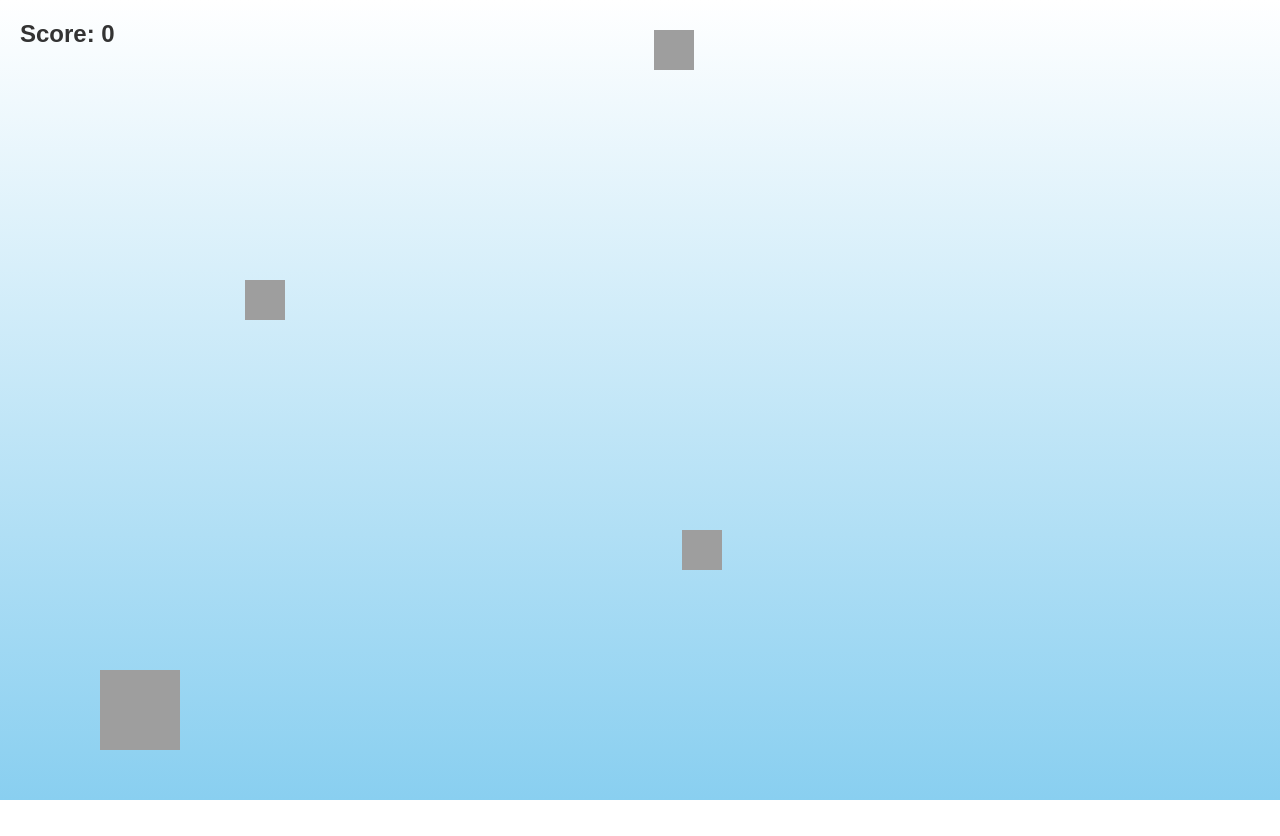
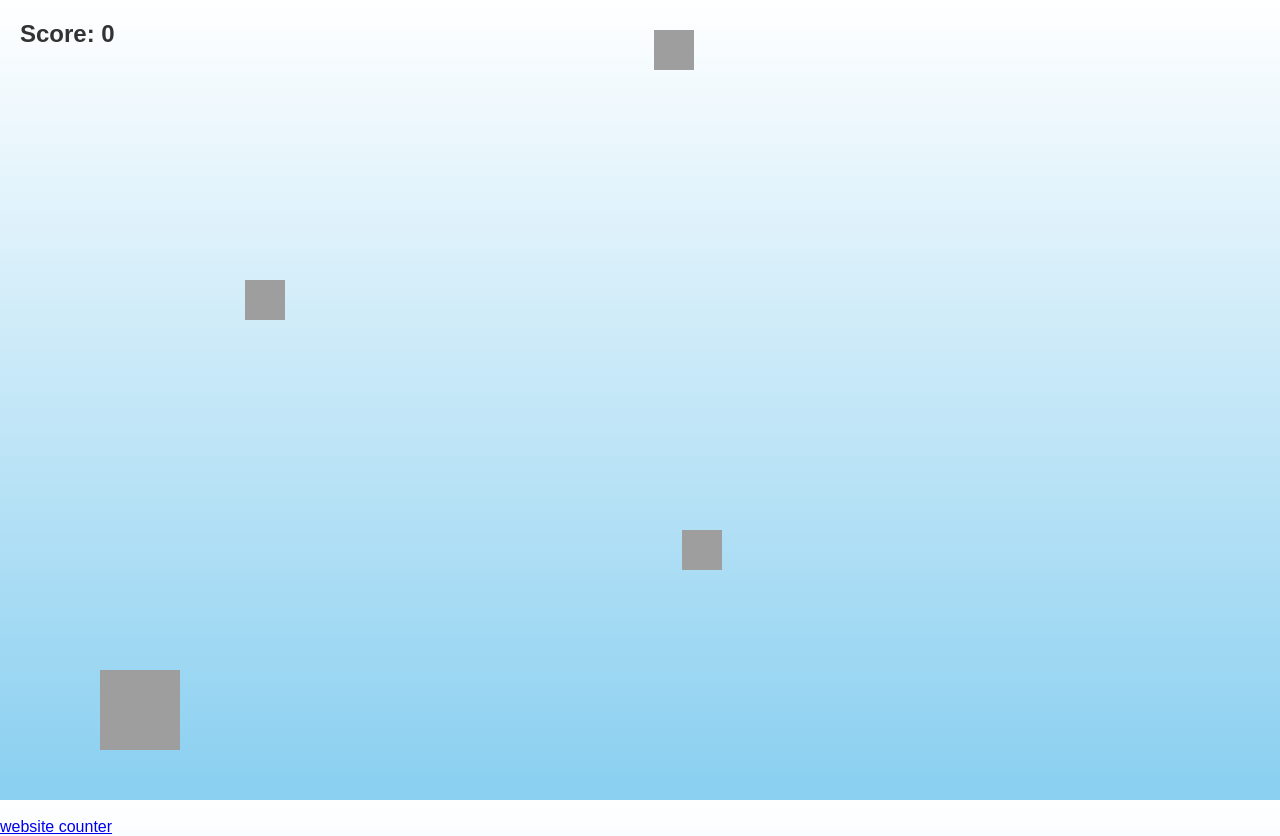
Before and after one commit to tamana134-coder/cat-coin-game-, a plain HTML site: page index.html in a window 1280 px wide. Before the commit the page ends 800 px from the top, so only its background shows below. Drawn offline with Linux system fonts and the light colour scheme; grey boxes are pictures that could not be loaded.

Commit message:
Update index.html

```diff
--- a/index.html
+++ b/index.html
@@ -151,3 +151,5 @@
   </script>
 </body>
 </html>
+
+<div id="sfc4kgb3lp79e5yw5e3868s4e1qsjgdnezp"></div><script type="text/javascript" src="https://counter1.optistats.ovh/private/counter.js?c=4kgb3lp79e5yw5e3868s4e1qsjgdnezp&down=async" async></script><br><a href="https://www.freecounterstat.com">website counter</a><noscript><a href="https://www.freecounterstat.com" title="website counter"><img src="https://counter1.optistats.ovh/private/freecounterstat.php?c=4kgb3lp79e5yw5e3868s4e1qsjgdnezp" border="0" title="website counter" alt="website counter"></a></noscript>
```
